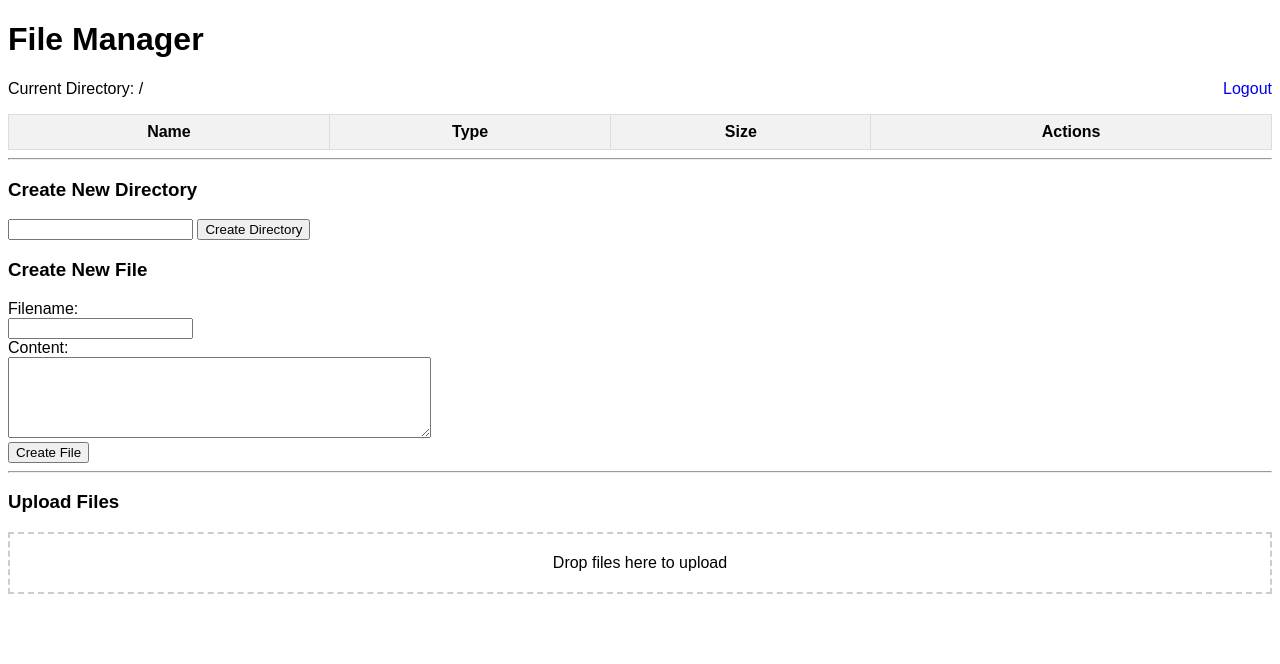
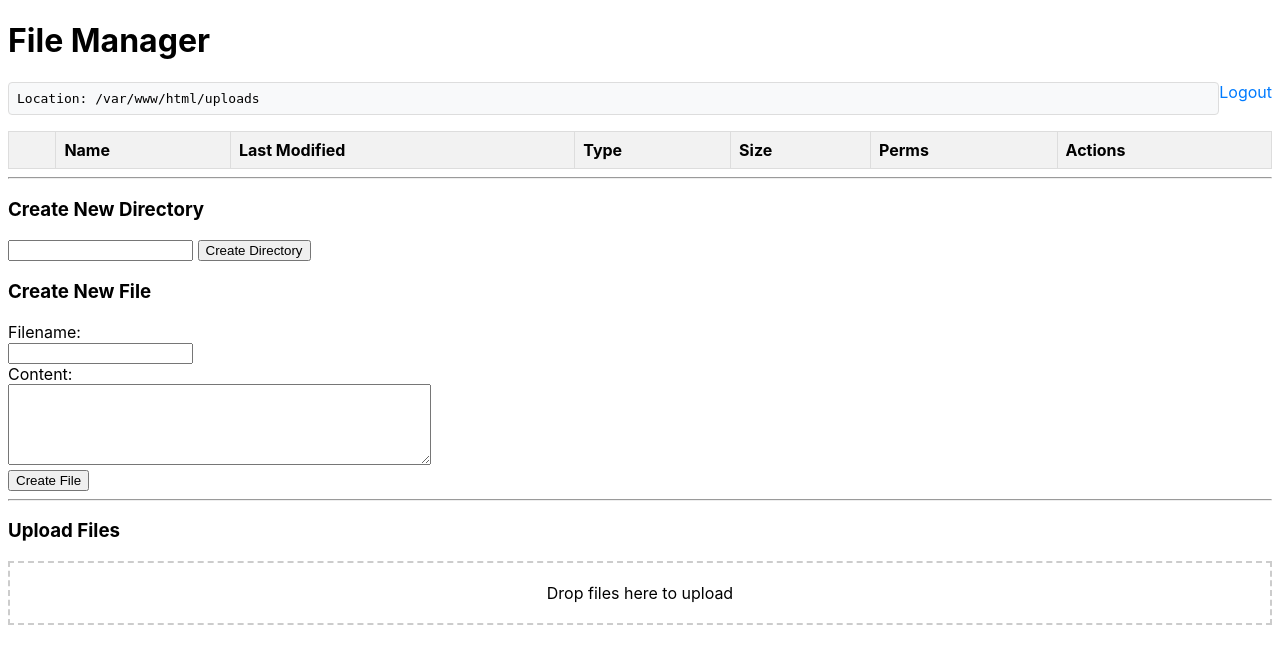
Before and after one commit to ChristopheThiry/phpfilemanager, a PHP site: page /index.php in a window 1280 px wide. Shown: the top 664 px of the page. Run offline with PHP 8.4, Linux system fonts and the light colour scheme; the visitor is signed in with stand-in values (Sample User, id 1); lists and menus that the app fills with data are empty.

Commit message:
Feat: Redesign UI for a more user-friendly experience

```diff
--- a/index.php
+++ b/index.php
@@ -1,6 +1,32 @@
 <?php
 session_start();
 require_once 'config.php';
+
+// Function to format file permissions
+function format_permissions($perms) {
+    if (($perms & 0xC000) == 0xC000) { $info = 's'; }
+    elseif (($perms & 0xA000) == 0xA000) { $info = 'l'; }
+    elseif (($perms & 0x8000) == 0x8000) { $info = '-'; }
+    elseif (($perms & 0x6000) == 0x6000) { $info = 'b'; }
+    elseif (($perms & 0x4000) == 0x4000) { $info = 'd'; }
+    elseif (($perms & 0x2000) == 0x2000) { $info = 'c'; }
+    elseif (($perms & 0x1000) == 0x1000) { $info = 'p'; }
+    else { $info = 'u'; }
+
+    $info .= (($perms & 0x0100) ? 'r' : '-');
+    $info .= (($perms & 0x0080) ? 'w' : '-');
+    $info .= (($perms & 0x0040) ? (($perms & 0x0800) ? 's' : 'x' ) : (($perms & 0x0800) ? 'S' : '-'));
+
+    $info .= (($perms & 0x0020) ? 'r' : '-');
+    $info .= (($perms & 0x0010) ? 'w' : '-');
+    $info .= (($perms & 0x0008) ? (($perms & 0x0400) ? 's' : 'x' ) : (($perms & 0x0400) ? 'S' : '-'));
+
+    $info .= (($perms & 0x0004) ? 'r' : '-');
+    $info .= (($perms & 0x0002) ? 'w' : '-');
+    $info .= (($perms & 0x0001) ? (($perms & 0x0200) ? 't' : 'x' ) : (($perms & 0x0200) ? 'T' : '-'));
+
+    return $info;
+}
 
 // Function to recursively delete a directory
 function deleteDir($dirPath) {
@@ -113,39 +139,50 @@ $path_parts = array_filter($path_parts);
 <head>
     <title>File Manager</title>
     <style>
-        body { font-family: sans-serif; }
-        table { border-collapse: collapse; width: 100%; }
-        th, td { border: 1px solid #ddd; padding: 8px; }
+        body { font-family: -apple-system, BlinkMacSystemFont, "Segoe UI", Roboto, Helvetica, Arial, sans-serif; }
+        table { border-collapse: collapse; width: 100%; margin-top: 1em; }
+        th, td { border: 1px solid #ddd; padding: 8px; text-align: left; }
         th { background-color: #f2f2f2; }
-        a { text-decoration: none; }
+        a { text-decoration: none; color: #007bff; }
         a:hover { text-decoration: underline; }
         .logout { float: right; }
+        .location-bar { display: flex; align-items: center; background-color: #f8f9fa; padding: 8px; border: 1px solid #ddd; border-radius: 4px; }
+        .location-path { flex-grow: 1; font-family: monospace; }
+        .action-button { background-color: #007bff; color: white; border: none; padding: 5px 10px; cursor: pointer; border-radius: 3px; margin-right: 5px; }
+        .action-button:hover { background-color: #0056b3; }
+        .action-button-delete { background-color: #dc3545; }
+        .action-button-delete:hover { background-color: #c82333; }
     </style>
 </head>
 <body>
     <h1>File Manager</h1>
     <a href="?logout=true" class="logout">Logout</a>
 
-    <p>Current Directory: /<?php echo implode('/', $path_parts); ?></p>
+    <div class="location-bar">
+        <div class="location-path">Location: <?php echo htmlspecialchars($current_dir); ?></div>
+        <?php
+        if ($current_dir !== UPLOADS_DIR) {
+            $parent_dir = dirname($current_dir);
+            $relative_parent = str_replace(UPLOADS_DIR, '', $parent_dir);
+            echo "<a href='?dir=" . urlencode($relative_parent) . "' class='action-button'>Parent Directory</a>";
+        }
+        ?>
+    </div>
 
     <table>
         <thead>
             <tr>
+                <th></th>
                 <th>Name</th>
+                <th>Last Modified</th>
                 <th>Type</th>
                 <th>Size</th>
+                <th>Perms</th>
                 <th>Actions</th>
             </tr>
         </thead>
         <tbody>
             <?php
-            // Parent directory link
-            if ($current_dir !== UPLOADS_DIR) {
-                $parent_dir = dirname($current_dir);
-                $relative_parent = str_replace(UPLOADS_DIR, '', $parent_dir);
-                echo "<tr><td><a href='?dir={$relative_parent}'>..</a></td><td>Parent Directory</td><td></td><td></td></tr>";
-            }
-
             $files = scandir($current_dir);
             foreach ($files as $file) {
                 if ($file === '.' || $file === '..') continue;
@@ -154,19 +191,25 @@ $path_parts = array_filter($path_parts);
                 $relative_path = ltrim(str_replace(UPLOADS_DIR, '', $path), '/');
             ?>
             <tr>
+                <td><?php echo $is_dir ? '&#128193;' : '&#128196;'; ?></td>
                 <td>
                     <?php if ($is_dir): ?>
-                        <a href="?dir=<?php echo urlencode($relative_path); ?>"><?php echo $file; ?></a>
+                        <a href="?dir=<?php echo urlencode($relative_path); ?>"><?php echo htmlspecialchars($file); ?></a>
                     <?php else: ?>
-                        <?php echo $file; ?>
+                        <?php echo htmlspecialchars($file); ?>
                     <?php endif; ?>
                 </td>
-                <td><?php echo $is_dir ? 'Directory' : 'File'; ?></td>
+                <td><?php echo date("Y-m-d H:i:s", filemtime($path)); ?></td>
+                <td><?php echo $is_dir ? 'Directory' : pathinfo($path, PATHINFO_EXTENSION); ?></td>
                 <td><?php echo $is_dir ? '' : filesize($path) . ' B'; ?></td>
+                <td><?php echo format_permissions(fileperms($path)); ?></td>
                 <td>
+                    <button class="action-button">Chmod</button>
+                    <button class="action-button">Move</button>
+                    <button class="action-button">Rename</button>
                     <form method="post" style="display:inline;">
                         <input type="hidden" name="path" value="<?php echo urlencode($relative_path); ?>">
-                        <button type="submit" name="delete" onclick="return confirm('Are you sure you want to delete this?');">Delete</button>
+                        <button type="submit" name="delete" class="action-button action-button-delete" onclick="return confirm('Are you sure?');">Delete</button>
                     </form>
                 </td>
             </tr>
```
